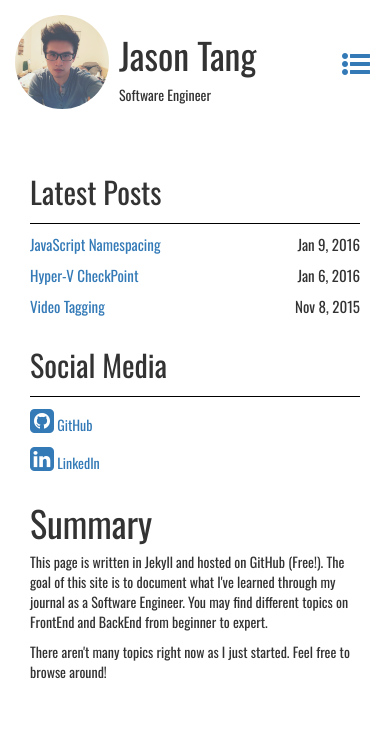
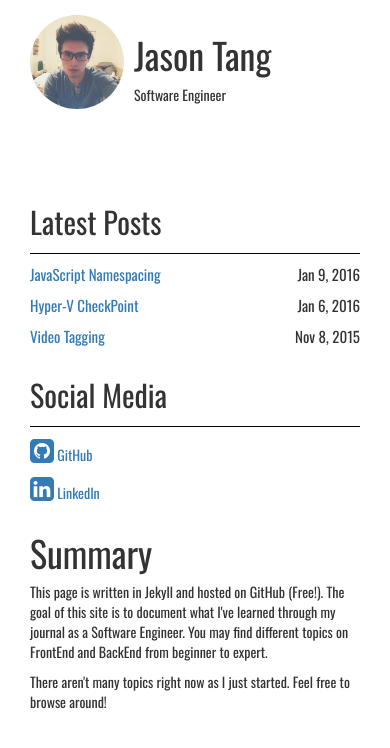
Before and after one commit to tang-jason/tang-jason.github.io, a Jekyll site: the page built from index.html, in a window 390 px wide. Shown: the top 748 px of the page. Built offline with Jekyll 4.4.1, drawn with Linux system fonts in a browser that asks for light colours; nearby versions of some CDN libraries.

Commit message:
nav adjustment

```diff
--- a/_includes/nav.html
+++ b/_includes/nav.html
@@ -1,8 +1,13 @@
+<div class="container">
+	<div class="row">
+		<div class="col-xs-12 col-md-4">
 			<header>
 				<img class="img-responsive" src="/img/profile.jpg" alt="Picture of Jason Tang" />
 				<h1>Jason Tang</h1>
 				<p>Software Engineer</p>
 			</header>
+		</div>
+		<div class="col-xs-12 col-md-8">
 			<div class="hamburger">
 				<a href="#"><i class="fa fa-list-ul fa-2x"></i></a>
 			</div>
@@ -38,18 +43,8 @@
 							library
 						</a>
 					</li>
-
-		<!-- <li>
-			<a href="#">
-				<i class="fa fa-github-square"></i>
-				github
-			</a>
-		</li>
-		<li>
-			<a href="#">
-				<i class="fa fa-linkedin-square"></i>
-				linkedin
-			</a>
-		</li> -->
 				</ul>
 			</nav>
+		</div>
+	</div>
+</div>
--- a/css/style.css
+++ b/css/style.css
@@ -15,7 +15,7 @@
 	bottom: 0;
 	right: 0;
 	overflow: hidden;
-	opacity: 0.6;
+	opacity: 0.3;
 	z-index: -100;
 }
 .jt-video-wrapper .jt-video-background {
@@ -55,8 +55,8 @@
 	/*border: 1px solid teal;*/
 }
 .jt-container .jt-header-wrapper nav {
-	float: right;
-	padding: 15px;
+	/*float: right;*/
+	padding: 15px 15px 15px 0;
 	/*border: 1px solid black;*/
 }
 .jt-container .jt-header-wrapper nav ul {
@@ -132,15 +132,14 @@
 	color: #ce2c38;
 }
 .jt-page-wrapper {
-
+	padding-left: 15px;
 }
 
 
 /* media quieres */
-@media all and (max-width: 760px) {
-	.jt-container .jt-header-wrapper header h1,
-	.jt-container .jt-header-wrapper header p {
-		display: none;
+@media all and (max-width: 993px) {
+	.jt-page-wrapper {
+		padding-left: 0px;
 	}
 }
 
@@ -148,23 +147,19 @@
 	.jt-video-wrapper {
 		display: none;
 	}
-	.jt-container .jt-header-wrapper header h1,
-	.jt-container .jt-header-wrapper header p {
+	/*.jt-container .jt-header-wrapper nav ul {
+		display: none;
+	}*/
+	/*.jt-container .jt-header-wrapper .hamburger {
 		display: block;
-	}
-	.jt-container .jt-header-wrapper nav ul {
-		display: none;
-	}
-	.jt-container .jt-header-wrapper .hamburger {
-		display: block;
-	}
+	}*/
 	/* index */
 	.jt-post-wrapper {
 		max-width: 100%;
 	}
 }
 
-@media all and (max-width: 510px) {
+@media all and (max-width: 540px) {
 	.jt-container .jt-header-wrapper nav ul {
 		display: none;
 		overflow: hidden;
```
Also changed, not shown: 10 other files. Lines whose indentation alone changed are shown as unchanged.
